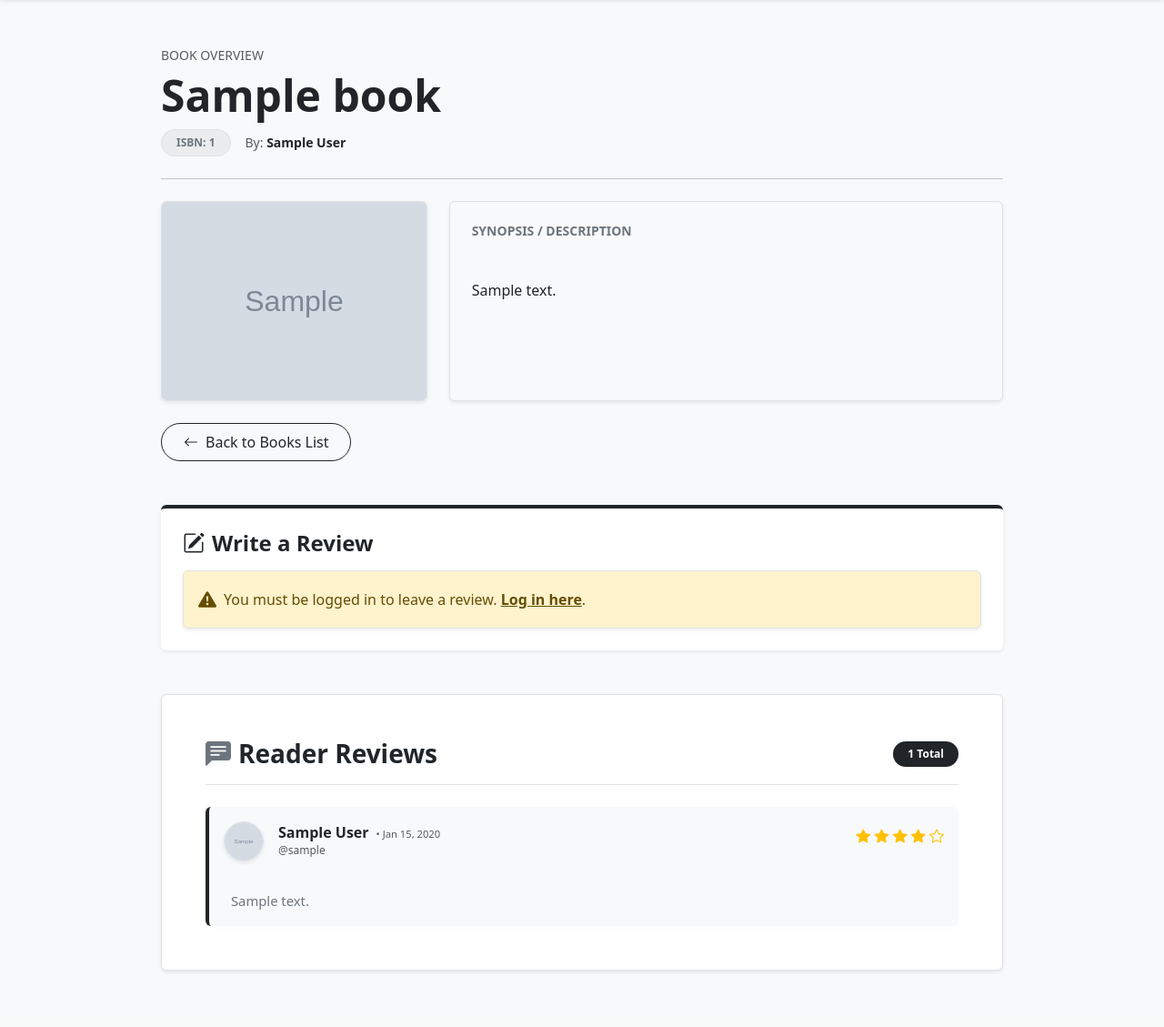
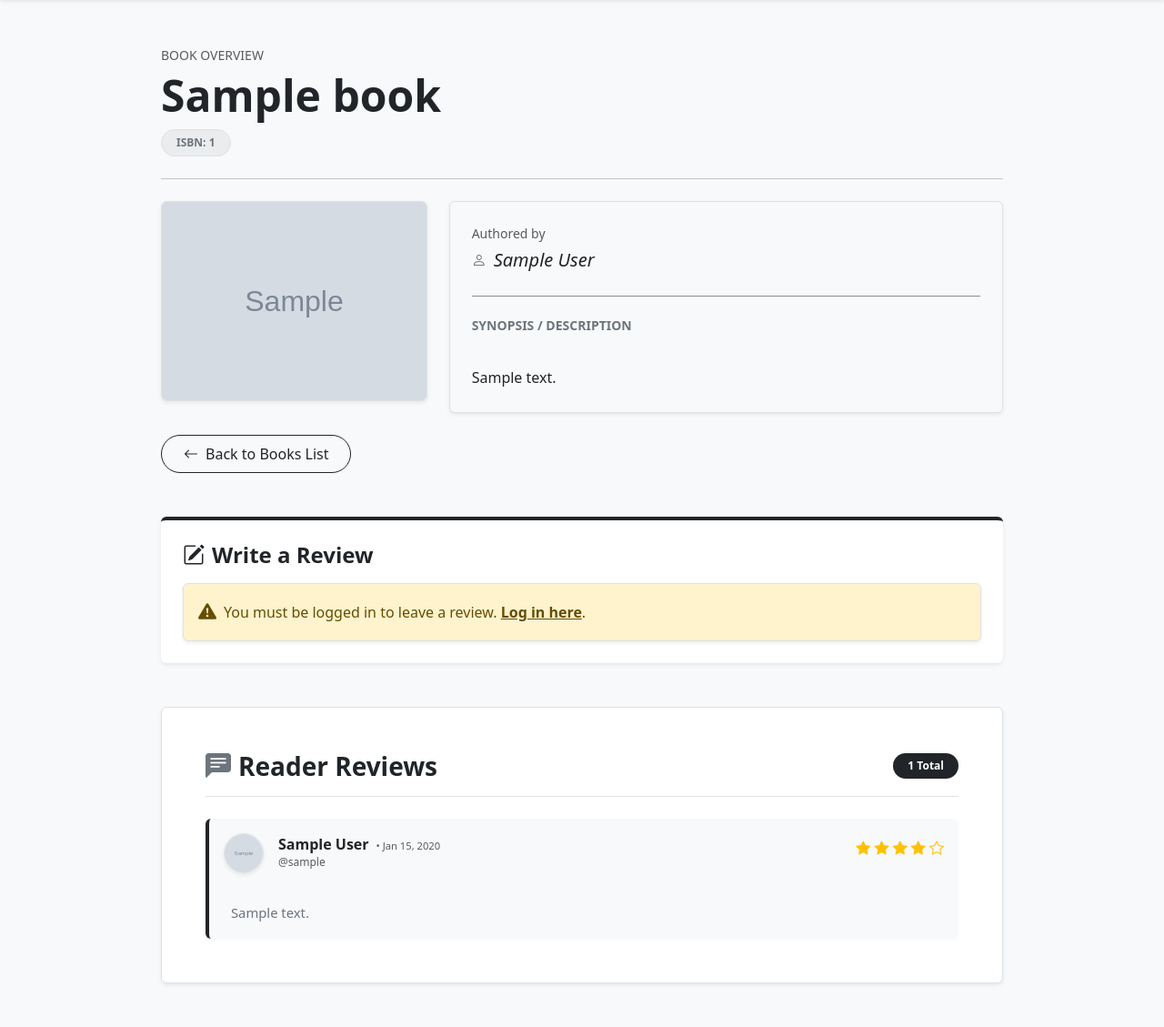
Before and after one commit to aziz-200/goodreads, a Django app: page /books/1/ in a window 1280 px wide. Shown: the part 78-1207 px from the top of the page at 91% size. Before the commit the page ends 1146 px from the top, so only its background shows below. Run offline with Django 5.2, Linux system fonts and the light colour scheme; tables that the repository leaves empty hold one stand-in row (values such as "Sample post"); grey boxes marked "Sample" are stand-in pictures; parts of the project's set-up code (start-up, migrations or seed data) failed here and were passed over.

Commit message:
author for books are added:

```diff
--- a/books/models.py
+++ b/books/models.py
@@ -27,6 +27,10 @@ class BookAuthor(models.Model): # many to many relationship uchun tableni yarati
     book = models.ForeignKey(Book, on_delete=models.CASCADE)
     author = models.ForeignKey(Author, on_delete=models.CASCADE)
 
+    @property
+    def full_name(self):
+        return f"{self.author.first_name} {self.author.last_name}"
+
     def __str__(self):
         return f'{self.book.title} {self.author.first_name} {self.author.last_name}'
 
--- a/books/templates/books/detail.html
+++ b/books/templates/books/detail.html
@@ -16,20 +16,13 @@
                     <span class="badge bg-secondary bg-opacity-10 text-secondary border px-3 py-2 rounded-pill">
                         <strong>ISBN:</strong> {{ book.isbn }}
                     </span>
-                    <!-- Display Authors Associated with this Book -->
-                    {% if book.bookauthor_set.all %}
-                        <span class="text-muted ms-2 small">By:
-                            {% for ba in book.bookauthor_set.all %}
-                                <strong class="text-dark">{{ ba.author.first_name }} {{ ba.author.last_name }}</strong>{% if not forloop.last %}, {% endif %}
-                            {% endfor %}
-                        </span>
-                    {% endif %}
                 </div>
                 <hr class="my-4">
             </div>
 
             <!-- Book Primary Layout Content Content -->
             <div class="row g-4 mb-4">
+                <!-- Left Side: Cover Picture -->
                 <div class="col-md-4">
                     {% if book.cover_picture %}
                         <img src="{{ book.cover_picture.url }}" alt="{{ book.title }} cover" class="img-fluid rounded shadow-sm w-100 border">
@@ -41,12 +34,35 @@
                     {% endif %}
                 </div>
 
+                <!-- Right Side: Details Box -->
                 <div class="col-md-8">
-                    <div class="bg-light p-4 rounded shadow-sm h-100 border">
-                        <h5 class="text-secondary mb-3 fw-bold text-uppercase tracking-wide small">Synopsis / Description</h5>
-                        <p class="lead text-dark fs-6" style="white-space: pre-line; line-height: 1.7;">
-                            {{ book.description|default:"No description available for this edition." }}
-                        </p>
+                    <div class="bg-light p-4 rounded shadow-sm h-100 border d-flex flex-column gap-3">
+
+                        <!-- 1. Author Info Section (Styled with Minimal Italics) -->
+                        <div>
+                            <span class="text-muted small d-block mb-1">Authored by</span>
+                            <div class="d-flex flex-wrap align-items-center gap-2">
+                                <i class="bi bi-person text-secondary"></i>
+                                {% for ba in book.bookauthor_set.all %}
+                                    <span class="fs-5 text-dark">
+                                        <em class="fst-italic">{{ ba.author.first_name }} {{ ba.author.last_name }}</em>{% if not forloop.last %}, {% endif %}
+                                    </span>
+                                {% empty %}
+                                    <span class="text-muted small fst-italic">No author linked to this book</span>
+                                {% endfor %}
+                            </div>
+                        </div>
+
+                        <hr class="my-2 opacity-50">
+
+                        <!-- 2. Synopsis / Description Area -->
+                        <div>
+                            <h5 class="text-secondary mb-2 fw-bold text-uppercase tracking-wide small">Synopsis / Description</h5>
+                            <p class="lead text-dark fs-6 mb-0" style="white-space: pre-line; line-height: 1.7;">
+                                {{ book.description|default:"No description available for this edition." }}
+                            </p>
+                        </div>
+
                     </div>
                 </div>
             </div>
@@ -65,12 +81,10 @@
                 </h4>
 
                 {% if user.is_authenticated %}
-                    <!-- Notice action points straight to the separate 'books:review' view URL pattern -->
                     <form method="post" action="{% url 'books:review' book.id %}">
                         {% csrf_token %}
 
                         <div class="row g-3">
-                            <!-- Star Rating Input Selection Field -->
                             <div class="col-md-4 col-sm-6">
                                 <label for="{{ review_form.stars_given.id_for_label }}" class="form-label fw-semibold text-secondary small">Rating (1 to 5 Stars)</label>
                                 {{ review_form.stars_given }}
@@ -79,7 +93,6 @@
                                 {% endif %}
                             </div>
 
-                            <!-- Comment Text Area Field -->
                             <div class="col-12">
                                 <label for="{{ review_form.comment.id_for_label }}" class="form-label fw-semibold text-secondary small">Your Thoughts / Comment</label>
                                 {{ review_form.comment }}
@@ -96,7 +109,6 @@
                         </div>
                     </form>
                 {% else %}
-                    <!-- Guest Non-Authenticated Callout Alert -->
                     <div class="alert alert-warning border shadow-sm mb-0 p-3" role="alert">
                         <div class="d-flex align-items-center gap-2">
                             <i class="bi bi-exclamation-triangle-fill fs-5"></i>
@@ -126,7 +138,6 @@
                             <div class="review-item p-3 rounded bg-light border-start border-dark border-4 shadow-xs">
                                 <div class="d-flex justify-content-between align-items-start mb-2">
 
-                                    <!-- User Profile Meta Information details -->
                                     <div class="d-flex align-items-center gap-3">
                                         <div class="avatar-container flex-shrink-0">
                                             {% if review.user.profile_pic %}
@@ -151,7 +162,6 @@
                                         </div>
                                     </div>
 
-                                    <!-- Dynamic Loop Generation for Rendered Star Icons -->
                                     <div class="text-warning pt-1">
                                         {% for i in "12345" %}
                                             {% if forloop.counter <= review.stars_given %}
@@ -169,7 +179,6 @@
                         {% endfor %}
                     </div>
                 {% else %}
-                    <!-- Reviews Empty State Container -->
                     <div class="text-center py-5 bg-light rounded border border-dashed my-2">
                         <div class="text-muted display-6 mb-2"><i class="bi bi-chat-square-dots"></i></div>
                         <h5 class="fw-bold text-dark mb-1">No reviews yet</h5>
@@ -177,13 +186,11 @@
                     </div>
                 {% endif %}
             </div>
-            <!-- ======================================================= -->
 
         </div>
     </div>
 </div>
 
-<!-- Custom Supplementary Styling Definitions -->
 <style>
     .fs-xs { font-size: 0.75rem; }
     .fs-xxs { font-size: 0.7rem; }
@@ -209,6 +216,5 @@
     }
 </style>
 
-<!-- Bootstrap Vector System Icons Library Resource Pack -->
 <link rel="stylesheet" href="https://cdn.jsdelivr.net/npm/bootstrap-icons@1.11.0/font/bootstrap-icons.css">
 {% endblock %}
```
